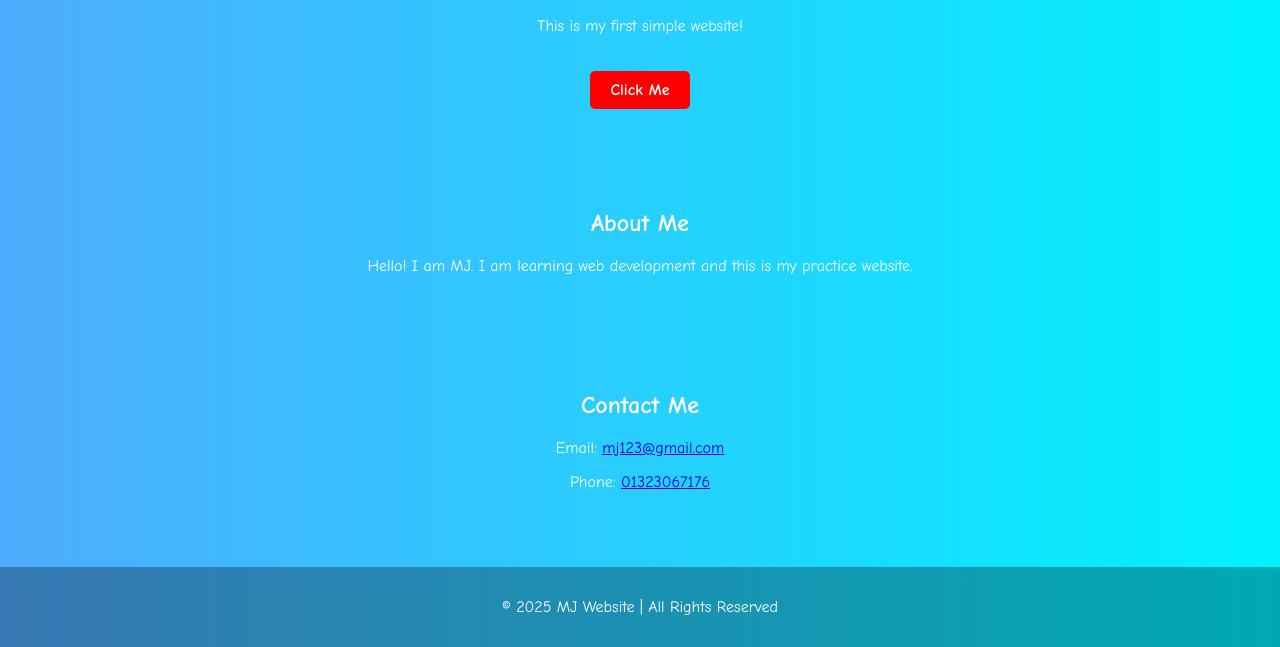
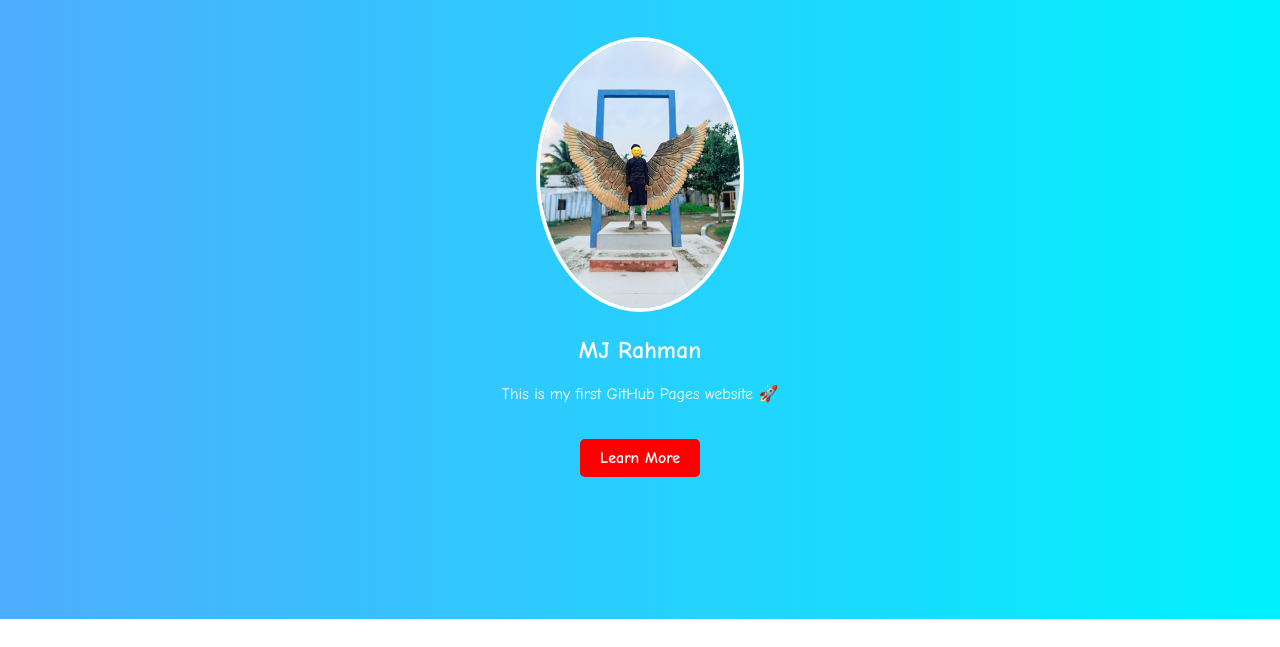
Before and after one commit to tomandjerrysm78-arch/MJ, a plain HTML site: page index.html in a window 1280 px wide. Shown: the part 181-828 px from the top of the page. After the commit the page ends 800 px from the top, so only its background shows below. Drawn offline with Linux system fonts and the light colour scheme.

Commit message:
Update index.html

```diff
--- a/index.html
+++ b/index.html
@@ -33,51 +33,42 @@
       font-size: 2.5em;
       margin-top: 20px;
     }
+    img {
+      border-radius: 50%;
+      margin-top: 20px;
+      width: 200px;
+      border: 4px solid white;
+    }
     .btn {
       display: inline-block;
       background: red;
       color: white;
       padding: 10px 20px;
       margin-top: 20px;
+      text-decoration: none;
       border-radius: 5px;
-      text-decoration: none;
       font-weight: bold;
     }
-    footer {
-      background: rgba(0, 0, 0, 0.3);
-      padding: 15px;
-      margin-top: 20px;
+    .btn:hover {
+      background: darkred;
     }
   </style>
 </head>
 <body>
   <header>
     <nav>
-      <a href="#home">Home</a>
-      <a href="#about">About</a>
-      <a href="#contact">Contact</a>
+      <a href="index.html">Home</a>
+      <a href="about.html">About</a>
+      <a href="contact.html">Contact</a>
     </nav>
   </header>
 
-  <section id="home">
-    <h1>🌐 Welcome to MJ Website</h1>
-    <p>This is my first simple website!</p>
-    <a href="#about" class="btn">Click Me</a>
+  <section>
+    <h1>Welcome to My Website 🎉</h1>
+    <img src="Picsart_25-08-06_18-37-36-650.jpg" alt="MJ Photo">
+    <h2>MJ Rahman</h2>
+    <p>This is my first GitHub Pages website 🚀</p>
+    <a href="about.html" class="btn">Learn More</a>
   </section>
-
-  <section id="about">
-    <h2>About Me</h2>
-    <p>Hello! I am MJ. I am learning web development and this is my practice website.</p>
-  </section>
-
-  <section id="contact">
-    <h2>Contact Me</h2>
-    <p>Email: <a href="mailto:mj123@gmail.com">mj123@gmail.com</a></p>
-    <p>Phone: <a href="tel:+8801323067176">01323067176</a></p>
-  </section>
-
-  <footer>
-    <p>© 2025 MJ Website | All Rights Reserved</p>
-  </footer>
 </body>
 </html>
```
